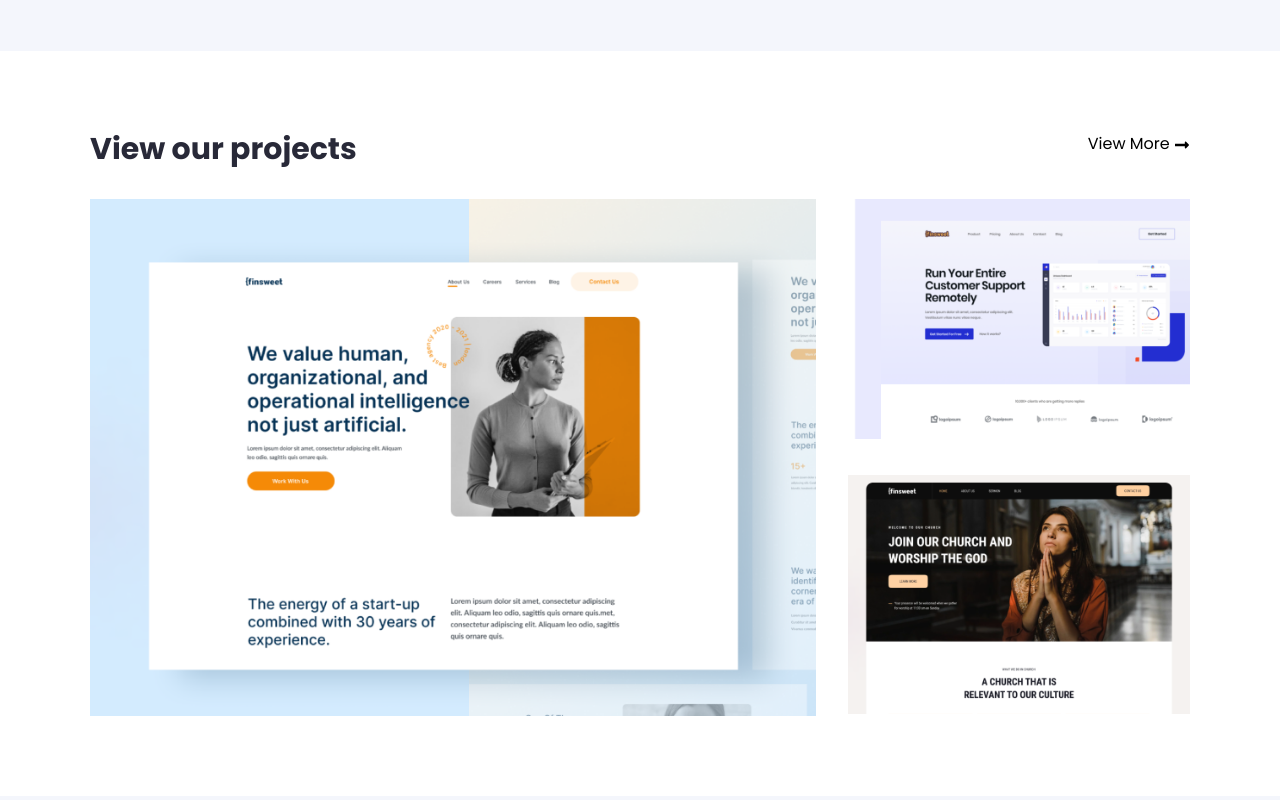
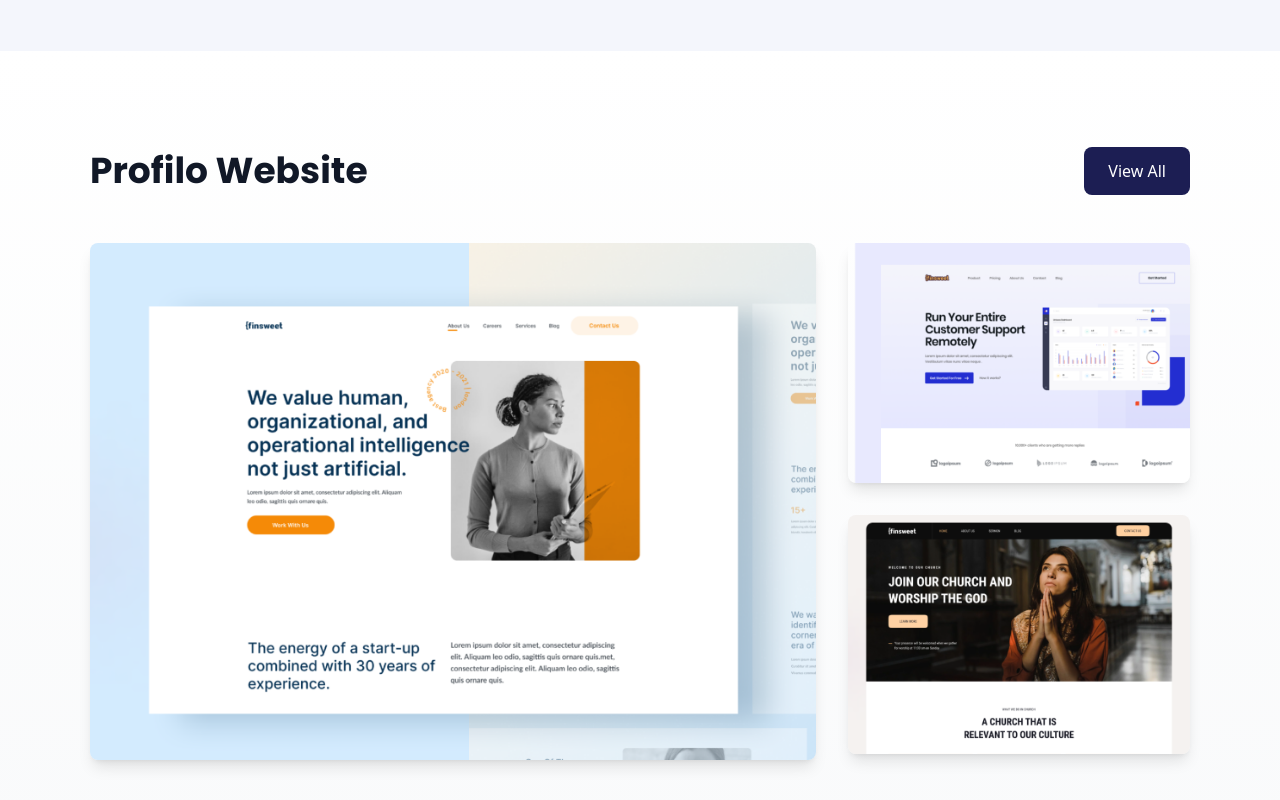
Before and after one commit to ariyanEiasin02/Finsweet-React, a React (Vite) app: page / in a window 1280 px wide. Shown: the part 1180-1980 px from the top of the page. Built offline with nearby package versions, Linux system fonts and the light colour scheme.

Commit message:
Refactor Blog and Project components to integrate SectionTop with dynamic title, description, and link props for improved content presentation

```diff
--- a/src/components/Blog/Blog.jsx
+++ b/src/components/Blog/Blog.jsx
@@ -10,7 +10,7 @@ const Blog = ({ limit = 3, showCategory = true, showAuthor = false }) => {
         <div>
             <section className='md:py-20 py-12 bg-gray-50'>
                 <div className="max-w-container mx-auto">
-                    <SectionTop />
+                    <SectionTop title={"Our Blog"} description={"Discover insights, tips, and stories from our team to elevate your business."} link={"/Home/Blog"} />
                     <div className="grid grid-cols-1 md:grid-cols-2 lg:grid-cols-3 gap-8 px-4 md:px-0">
                         {displayBlogs.map((blog) => (
                             <BlogCard
--- a/src/components/Blog/SectionTop.jsx
+++ b/src/components/Blog/SectionTop.jsx
@@ -1,20 +1,22 @@
 import React from 'react';
 import { Link } from 'react-router-dom';
 
-const SectionTop = () => {
+const SectionTop = ({ title, description ,link}) => {
   return (
     <div className="mb-12">
       <div className="flex flex-col md:flex-row justify-between items-start md:items-center">
         <div>
           <h2 className="font-poppins font-bold text-2xl md:text-4xl text-gray-900">
-            Our Blog
+            {title}
           </h2>
-          <p className="font-poppins text-gray-500 text-base mt-2 md:mt-3">
-            Discover insights, tips, and stories from our team to elevate your business.
+          {
+            description && <p className="font-poppins text-gray-500 text-base mt-2 md:mt-3">
+            {description}
           </p>
+          }
         </div>
         <div className="mt-4 md:mt-0">
-          <Link to="/Home/Blog">
+          <Link to={link}>
             <button className="bg-[#1C1E53] text-white font-medium py-3 px-6 rounded-lg transition duration-300">
               View All
             </button>
--- a/src/components/Project/Porject.jsx
+++ b/src/components/Project/Porject.jsx
@@ -4,67 +4,85 @@ import projectOne from '../../assets/Card.png'
 import projectTwo from '../../assets/Rectangle 1313.png'
 import projectThree from '../../assets/Card (2).png'
 import { Link } from 'react-router-dom'
+import SectionTop from '../Blog/SectionTop'
 
 const Porject = () => {
     return (
         <div>
-            <section className='md:py-20 py-12'>
+            <section className='md:py-24 py-16 bg-gradient-to-b from-white to-gray-50'>
                 <div className="max-w-container mx-auto">
-                    <div className="flex justify-between px-4 md:px-0">
-                        <div>
-                            <h2 className="font-poppins font-bold text-xl md:text-3xl text-[#282938]">View our projects</h2>
-                        </div>
-                        <div>
-                            <a className='text-[#000] text-sm md:text-base font-poppins font-normal hover:underline' href="#">View More <span><FaLongArrowAltRight className='inline-block' /></span></a>
-                        </div>
-                    </div>
-                    <div className="md:flex mt-8 gap-x-8 px-4 md:px-0">
+                    <SectionTop title={"Profilo Website"} link={"/Home/Portfolio"} />
+
+                    {/* Projects Grid */}
+                    <div className="md:flex h-100 mt-8 gap-x-8 px-4 md:px-0">
+                        {/* Featured Project */}
                         <div className="md:w-[68%]">
-                            <div className='relative group'>
-                            <img className='w-full' src={projectOne} alt="" />
-                            <div className="md:w-2/4 bg-project opacity-0 absolute top-0 left-0 group-hover:h-full h-0 group-hover:opacity-100 duration-500">
-                                <div className="md:mt-48 mt-8 cursor-pointer">
-                                    <h2 className="font-poppins font-bold text-xl md:text-2xl text-white px-6">Workhub office Webflow Webflow Design</h2>
-                                    <p className="mt-[10px] font-poppins text-[#BBBBCB] font-normal px-6 md:w-[90%] text-base">Euismod faucibus turpis eu gravida mi. Pellentesque et velit aliquam </p>
-                                    <div className="px-6 mt-4">
-                                    <Link className='text-[#ffd600] text-base font-poppins font-normal hover:underline' to="Home/Portfolio">View Project <span><FaLongArrowAltRight className='inline-block' /></span></Link>
+                            <div className='relative group overflow-hidden rounded-[8px] shadow-lg hover:shadow-2xl transition-all duration-500'>
+                                <img
+                                    className='w-full h-full object-cover transition-transform duration-700 group-hover:scale-110'
+                                    src={projectOne}
+                                    alt="Workhub office project"
+                                />
+
+                                {/* Overlay */}
+                                <div className="absolute inset-0 bg-gradient-to-t from-[#1C1E53] via-[#1C1E53]/90 to-transparent opacity-0 group-hover:opacity-100 transition-all duration-500">
+                                    <div className="absolute bottom-0 left-0 right-0 p-8 transform translate-y-4 group-hover:translate-y-0 transition-transform duration-500">
+                                        <div className="inline-block px-4 py-1 bg-[#ffd600] text-[#1C1E53] text-xs font-semibold rounded-full mb-4">
+                                            FEATURED PROJECT
+                                        </div>
+                                        <h2 className="font-poppins font-bold text-2xl md:text-3xl text-white mb-3">
+                                            Workhub Office Webflow Design
+                                        </h2>
+                                        <p className="font-poppins text-gray-200 font-normal text-base mb-6 md:w-[90%]">
+                                            Euismod faucibus turpis eu gravida mi. Pellentesque et velit aliquam
+                                        </p>
                                     </div>
                                 </div>
                             </div>
-                            </div>
                         </div>
-                        <div className="md:w-[32%] mt-12 md:mt-0">
-                            <div className="">
-                               <div className="relative group">
-                               <img className='w-full' src={projectTwo} alt="" />
-                               <div className="w-full bg-project absolute top-0 left-0 h-0 group-hover:h-full group-hover:opacity-100 opacity-0 duration-500">
-                               <div className="mt-16">
-                                    <h2 className="font-poppins font-bold text-2xl text-white px-6">Unisaas Website Design</h2>
-                                    <div className="px-6 mt-4">
-                                    <Link className='text-[#ffd600] text-base font-poppins font-normal hover:underline' to="Home/Portfolio">View portfolio <span><FaLongArrowAltRight className='inline-block' /></span></Link>
+
+                        {/* Side Projects */}
+                        <div className="md:w-[32%] flex flex-col gap-8 mt-12 md:mt-0">
+                            {/* Project 2 */}
+                            <div className="relative group overflow-hidden rounded-[8px] shadow-lg hover:shadow-2xl transition-all duration-500">
+                                <img
+                                    className='w-full h-full object-cover transition-transform duration-700 group-hover:scale-110'
+                                    src={projectTwo}
+                                    alt="Unisaas project"
+                                />
+
+                                {/* Overlay */}
+                                <div className="absolute inset-0 bg-gradient-to-t from-[#1C1E53] via-[#1C1E53]/90 to-transparent opacity-0 group-hover:opacity-100 transition-all duration-500">
+                                    <div className="absolute bottom-0 left-0 right-0 p-6 transform translate-y-4 group-hover:translate-y-0 transition-transform duration-500">
+                                        <h2 className="font-poppins font-bold text-xl md:text-2xl text-white mb-4">
+                                            Unisaas Website Design
+                                        </h2>
                                     </div>
                                 </div>
-                                </div>
-                               </div>
                             </div>
-                            <div className="mt-9">
-                               <div className="relative group">
-                               <img className='w-full' src={projectThree} alt="" />
-                               <div className="w-full bg-project absolute top-0 left-0 h-0 group-hover:h-full group-hover:opacity-100 opacity-0 duration-500">
-                               <div className="mt-16">
-                                    <h2 className="font-poppins font-bold text-2xl text-white px-6">Unisaas Website Design</h2>
-                                    <div className="px-6 mt-4">
-                                    <Link className='text-[#ffd600] text-base font-poppins font-normal hover:underline' to="Home/Portfolio">View portfolio <span><FaLongArrowAltRight className='inline-block' /></span></Link>
+
+                            {/* Project 3 */}
+                            <div className="relative group overflow-hidden rounded-[8px] shadow-lg hover:shadow-2xl transition-all duration-500">
+                                <img
+                                    className='w-full h-full object-cover transition-transform duration-700 group-hover:scale-110'
+                                    src={projectThree}
+                                    alt="Portfolio project"
+                                />
+
+                                {/* Overlay */}
+                                <div className="absolute inset-0 bg-gradient-to-t from-[#1C1E53] via-[#1C1E53]/90 to-transparent opacity-0 group-hover:opacity-100 transition-all duration-500">
+                                    <div className="absolute bottom-0 left-0 right-0 p-6 transform translate-y-4 group-hover:translate-y-0 transition-transform duration-500">
+                                        <h2 className="font-poppins font-bold text-xl md:text-2xl text-white mb-4">
+                                            Creative Portfolio Design
+                                        </h2>
                                     </div>
                                 </div>
-                                </div>
-                               </div>
                             </div>
                         </div>
                     </div>
                 </div>
-            </section >
-        </div >
+            </section>
+        </div>
     )
 }
 
```
